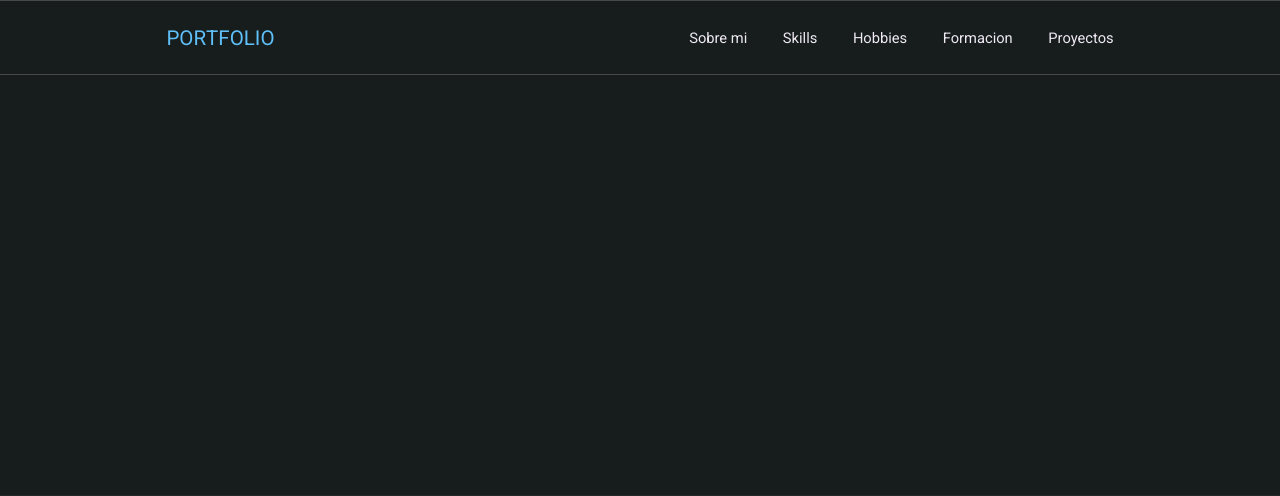
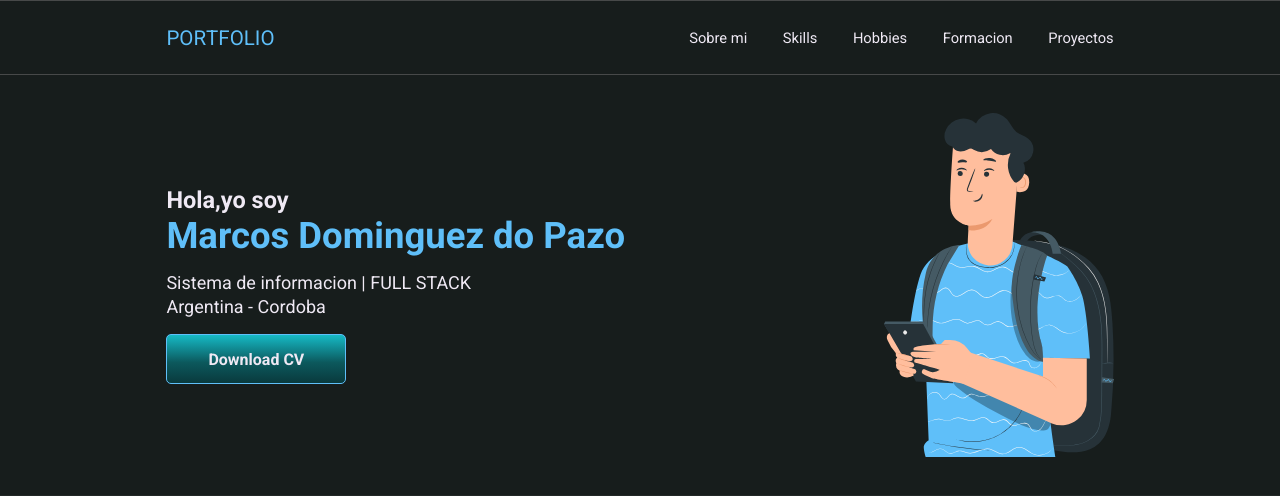
Before and after one commit to marcosddp/Mi-portfolio, a plain HTML site: page index.html in a window 1280 px wide. Drawn offline with Linux system fonts and the light colour scheme.

Commit message:
trabajando en el hero

```diff
--- a/index.html
+++ b/index.html
@@ -48,7 +48,22 @@
       </div>
     </header>
     <div class="fog hidden" id="fog"></div>
-    <div class="hero padding-sides"></div>
+    <div class="hero padding-sides">
+      <div class="hero__text">
+        <div class="text__myname">
+          <h2 class="hello">Hola,yo soy</h2>
+          <h1 class="name">Marcos Dominguez do Pazo</h1>
+        </div>
+        <div class="text__info">
+          <p>Sistema de informacion | FULL STACK</p>
+          <p>Argentina - Cordoba</p>
+        </div>
+        <div class="text__downloadcv"><a href="#">Download CV</a></div>
+      </div>
+      <div class="hero__img">
+        <img src="assets/img/vectorpaint.svg"/>
+      </div>
+    </div>
 
     <script type="text/javascript" src="script/hambuger.js"></script>
   </body>
--- a/sass/style.scss
+++ b/sass/style.scss
@@ -1,58 +1,126 @@
-@import url('https://fonts.googleapis.com/css2?family=Roboto:ital,wght@0,100;0,300;0,400;0,500;0,700;0,900;1,100;1,300;1,400;1,500;1,700;1,900&display=swap');
+@import url("https://fonts.googleapis.com/css2?family=Roboto:ital,wght@0,100;0,300;0,400;0,500;0,700;0,900;1,100;1,300;1,400;1,500;1,700;1,900&display=swap");
 
-:root{
+:root {
   /*paddings*/
-    --padding-sides:13%;
+  --padding-sides: 13%;
   /*Paleta colores*/
-    --maximum-blue-green:#16BAC5;
-    --maya-blue:#5FBFF9;
-    --magnolia:#EFE9F4;
-    --dark-jungle-green:#171d1c;
-    --dark-jungle-green-95:rgba(23, 29, 28,0.95);
-    --neon-blue:#5863F8;
+  --maximum-blue-green: #16bac5;
+  --maya-blue: #5fbff9;
+  --magnolia: #efe9f4;
+  --dark-jungle-green: #171d1c;
+  --dark-jungle-green-95: rgba(23, 29, 28, 0.95);
+  --neon-blue: #5863f8;
   /*z-index*/
-    --z-index-nav-mobile:1000000;
-    --z-index-fog:calc(var(--z-index-nav-mobile) -  150);
+  --z-index-nav-mobile: 1000000;
+  --z-index-fog: calc(var(--z-index-nav-mobile) - 150);
 }
 
-
-body{
-    font-family: 'Roboto', sans-serif;
+body {
+  font-family: "Roboto", sans-serif;
   //background-color: rgba(23, 29, 28,0.75);
   //background-color: #717568;
   background-color: var(--dark-jungle-green-95);
   overflow: hidden;
-
 }
 
-.padding-sides{
+.padding-sides {
   padding: 0 var(--padding-sides);
 }
 
-.hero{
+.hero {
   height: 420px;
   width: 100vw;
   background-color: var(--dark-jungle-green);
+  display: flex;
+  align-items: center;
+  justify-content: space-between;
+
+  .hero__text {
+    .text__myname {
+      .hello {
+        color: var(--magnolia);
+        font-size: 23.5px;
+        font-weight: bold;
+        //margin-bottom: 2.5px;
       }
 
-.fog{
-    background-color: rgba(23, 29, 28,0.65);
+      .name {
+        color: var(--maya-blue);
+        font-size: 36.5px;
+        font-weight: bold;
+        margin-bottom: 15px;
+      }
+    }
+
+    .text__info {
+      font-size: 18px;
+      color: var(--magnolia);
+
+      p {
+        margin-bottom: 2.5px;
+      }
+    }
+
+    .text__downloadcv {
+      margin-top: 17.5px;
+      a {
+        display: flex;
+        align-items: center;
+        justify-content: center;
+        font-weight: bold;
+        color: var(--magnolia);
+        width: 180px;
+        height: 50px;
+        border-radius: 5px;
+        border: 0.5px solid var(--maya-blue);
+        background: rgb(9, 58, 61);
+        background: linear-gradient(
+          0deg,
+          rgba(9, 58, 61, 1) 0%,
+          rgba(12, 89, 93, 1) 43%,
+          rgba(15, 122, 129, 1) 62%,
+          rgba(22, 186, 197, 1) 100%
+        );
+
+      }
+    }
+  }
+
+  .hero__img {
+    /* height: 325px;
+        width: 325px;
+        background-image: url("../assets/img/vectorpaint.svg");
+        background-size: cover;
+        background-repeat: no-repeat;*/
+    width: 230px;
+  }
+}
+
+.fog {
+  background-color: rgba(23, 29, 28, 0.65);
   filter: blur(10px);
   position: absolute;
   width: 100vw;
-    top:0;
+  top: 0;
   height: 100vh;
-    z-index:var(--z-index-fog);
+  z-index: var(--z-index-fog);
 }
 
-.hidden{
-    display:none !important;
+.hidden {
+  display: none !important;
 }
 
-@media only screen and (max-width: 992px) {
+@keyframes o-rotate-360 {
+    0% { transform: rotate(0) }
 
-    :root{
-        --padding-sides:50px;
+    100% { transform: rotate(360deg) }
   }
 
+
+/*media querys*/
+@media only screen and (max-width: 992px) {
+  :root {
+    --padding-sides: 50px;
   }
+}
+/*media querys*/
```
Also changed, not shown: assets/img/pibe-canva.png (added), assets/img/pibe-canva2.png (added), assets/img/pibe-canva3.png (added), assets/img/pibe-removebg-preview.png (added), assets/img/pibe.png (added), assets/img/pibe.svg (added), assets/img/vectorpaint.svg (added), css/style.css, 1 other file. Lines whose indentation alone changed are shown as unchanged.
